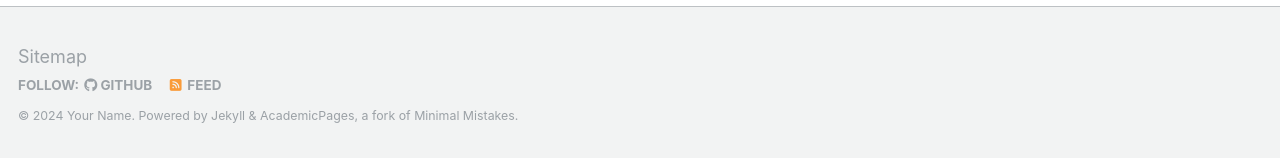
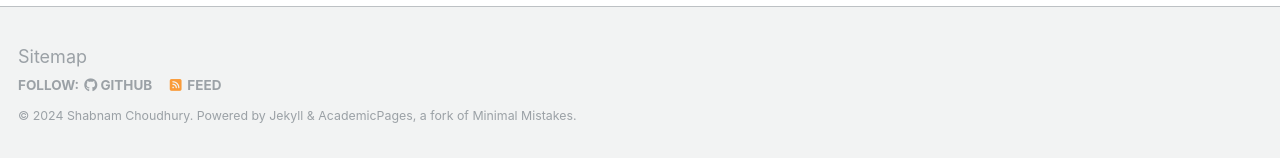
Before and after one commit to Shabnamchoudhury/Shabnamchoudhury.github.io, a Jekyll site: the page built from _pages/about.md, in a window 1280 px wide and 900 px high, scrolled down 2660 px. Shown: the part 739-897 px from the top of the window. Built offline with Jekyll 4.4.1, drawn with Linux system fonts in a browser that asks for light colours; some web fonts are replaced.

Commit message:
Update _config.yml

```diff
--- a/_config.yml
+++ b/_config.yml
@@ -10,7 +10,7 @@
 locale                   : "en-US"
 title                    : "Your Name / Site Title"
 title_separator          : "-"
-name                     : &name "Your Name"
+name                     : &name "Shabnam Choudhury"
 description              : &description "personal description"
 url                      : https://academicpages.github.io # the base hostname & protocol for your site e.g. "https://mmistakes.github.io"
 baseurl                  : "" # the subpath of your site, e.g. "/blog"
```
